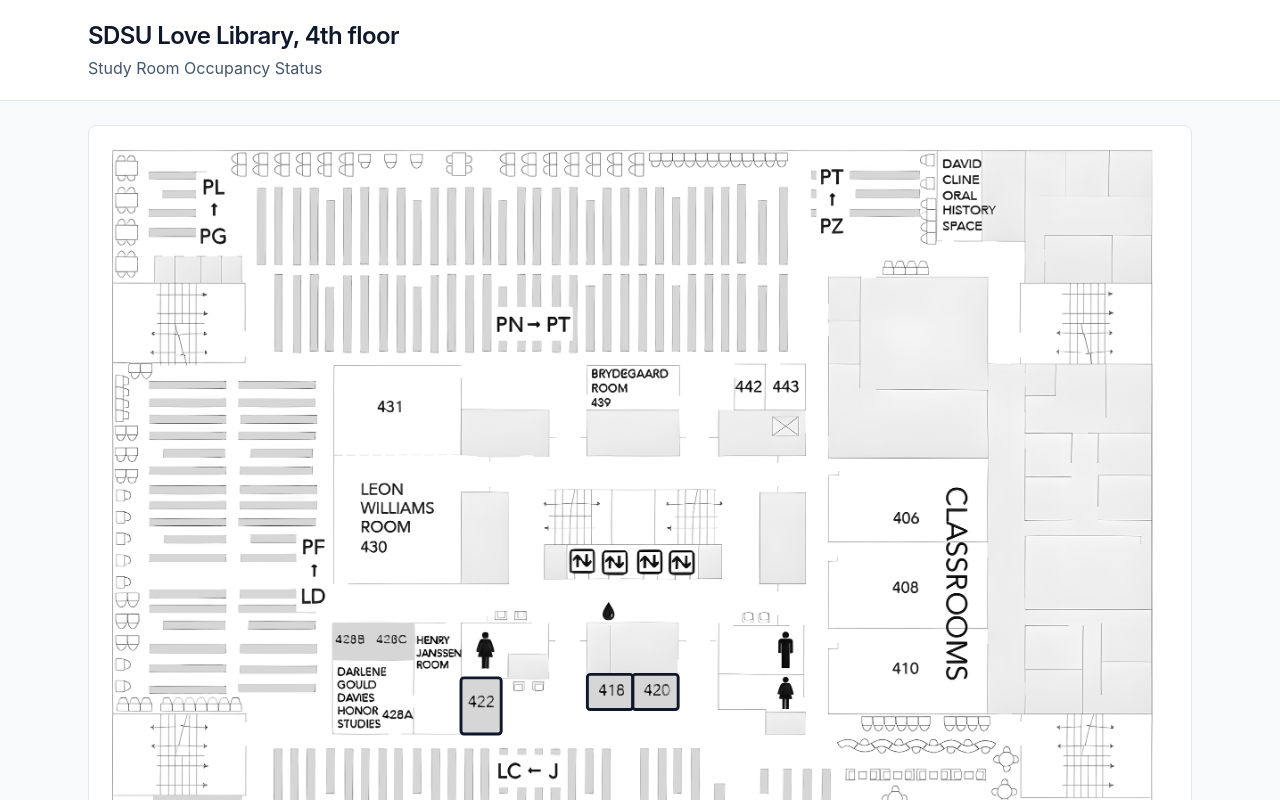
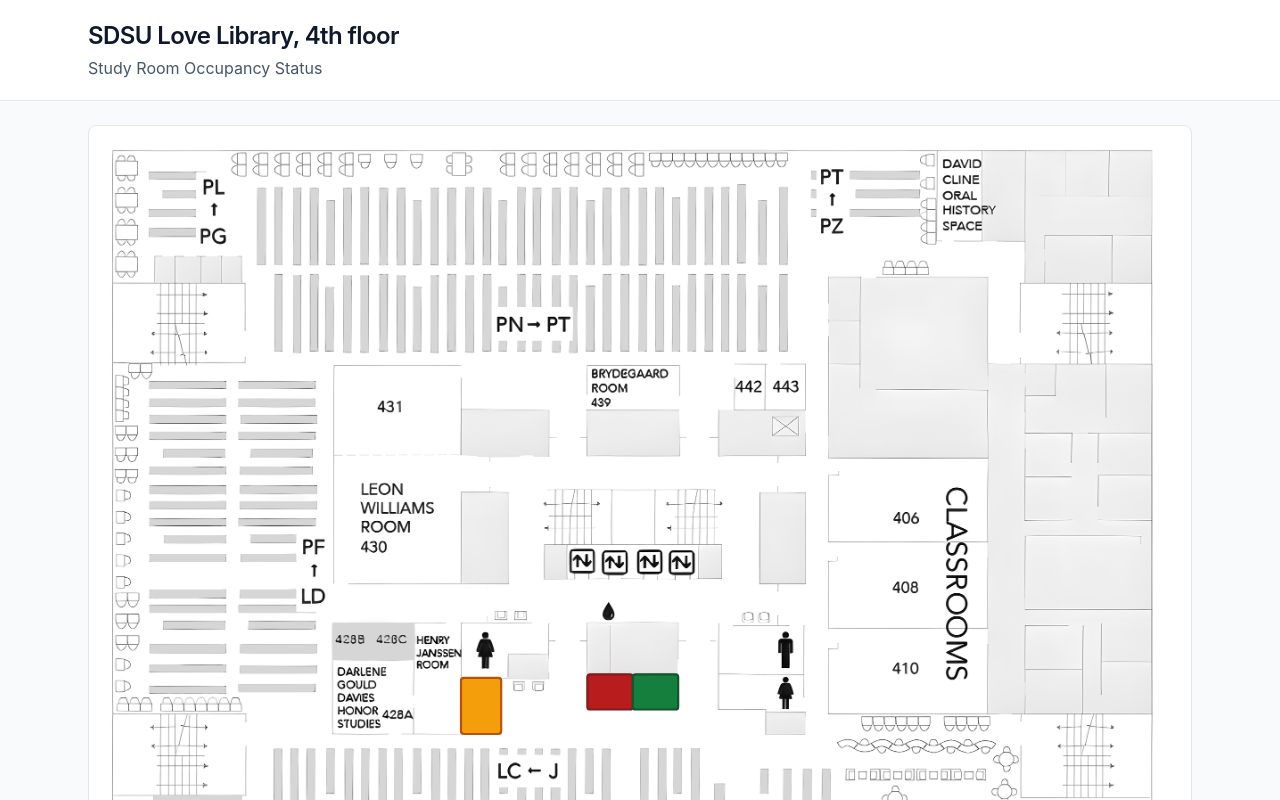
Before and after one commit to ashlibel/Occupancy-Detection, a React (Vite) app in the folder room-occupancy-app/: page / in a window 1280 px wide. Shown: the top 800 px of the page. Built offline with nearby package versions, Linux system fonts and the light colour scheme.

Commit message:
Added colors for occupancy status & hardcoded test values in App.jsx

```diff
--- a/room-occupancy-app/src/App.jsx
+++ b/room-occupancy-app/src/App.jsx
@@ -1,6 +1,15 @@
 import FloorPlan from './FloorPlan'; // Import the FloorPlan component
+import { useState } from 'react';
 
 export default function App() {
+
+  // TEMPORARY: Hardcoded values just to test the occupancy status colors
+  const [roomData] = useState({
+    '418': { status: 'occupied' },
+    '420': { status: 'available' },
+    '422': { status: 'stale' },
+  });
+
   return (
     // Main page container
     <div className="min-h-screen bg-slate-50 text-slate-900">
@@ -22,7 +31,7 @@
       <main className="mx-auto max-w-6xl px-6 py-6">
         <section className="rounded-lg border border-slate-200 bg-white p-4">
           {/* Display the floor plan */}
-          <FloorPlan />
+          <FloorPlan roomData={roomData}/>
         </section>
       </main>
     </div>
--- a/room-occupancy-app/src/FloorPlan.jsx
+++ b/room-occupancy-app/src/FloorPlan.jsx
@@ -1,8 +1,18 @@
-import floorplanUrl from './assets/floorplan.png'; // Import the 4th floor love library floor plan image
+// Import the 4th floor love library floor plan image
+import floorplanUrl from './assets/floorplan.png';
 
-import { ROOMS } from './rooms'; // Import the info/dimensions for each study room
+// Import the info/dimensions for each study room
+import { ROOMS } from './rooms';
 
-export default function FloorPlan() {
+// Styling for the occupancy status of the rooms
+export const STATUS_STYLES = {
+    available: {fill: '#15803d', stroke: '#14532d', label: 'Available'},
+    occupied: {fill: '#b91c1c', stroke: '#7f1d1d', label: 'Occupied'},
+    stale: {fill: '#f59e0b', stroke: '#b45309', label: 'Out of date'},
+    checking: {fill: '#64748b', stroke: '#334155', label: 'Checking...'},
+};
+
+export default function FloorPlan({roomData}) {
     return (
         // Create the floor plan using SVG
         <svg
@@ -19,9 +29,13 @@
             />
 
             {/* Draw an outline around each study room */}
-            {ROOMS.map((room) => (
-                <g key={room.id}>
-                    <title>{`Room ${room.label}`}</title>
+            {ROOMS.map((room) => {
+                const status = roomData[room.id]?.status ?? 'checking';
+                const style = STATUS_STYLES[status];
+
+                return(
+                    <g key={room.id}>
+                    <title>{`Room ${room.label}: ${style.label}`}</title>
                     {/* Create the room outline */}
                     <rect
                         x={room.x}
@@ -29,12 +43,13 @@
                         width={room.width}
                         height={room.height}
                         rx="2"
-                        fill="none"
-                        stroke="#0f172a"
-                        strokeWidth="2"
+                        fill={style.fill}
+                        stroke={style.stroke}
+                        strokeWidth="1.5"
                     />
                 </g>
-            ))}
+                );
+            })}
         </svg>
     );
 }
```
